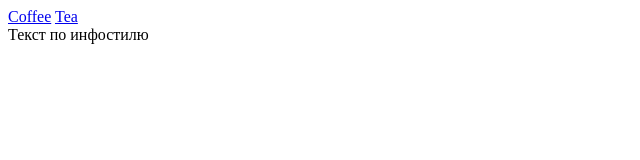
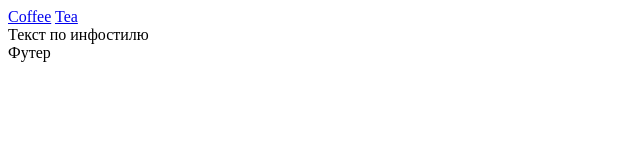
Before and after one commit to ilyasidorchik/skuratov, a plain HTML site: page index.html in a window 1280 px wide. Shown: the full height of the page, 0-640 px from the left. Drawn offline with Linux system fonts and the light colour scheme.

Commit message:
Add footer

```diff
--- a/index.html
+++ b/index.html
@@ -15,6 +15,9 @@
 			<main>
 				Текст по инфостилю
 			</main>
+			<footer>
+				Футер
+			</footer>
 		</header>
 	</body>
 </html>
```
